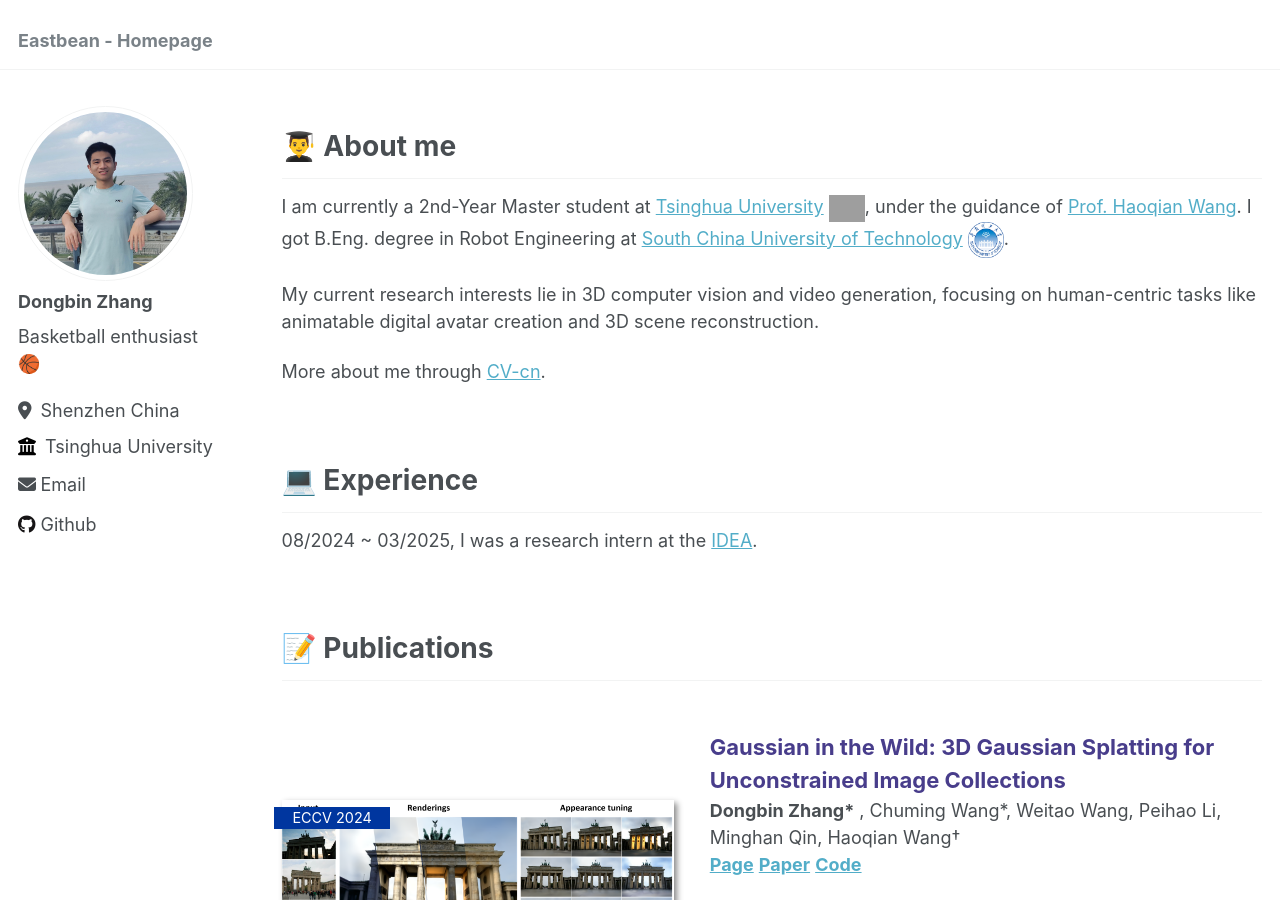
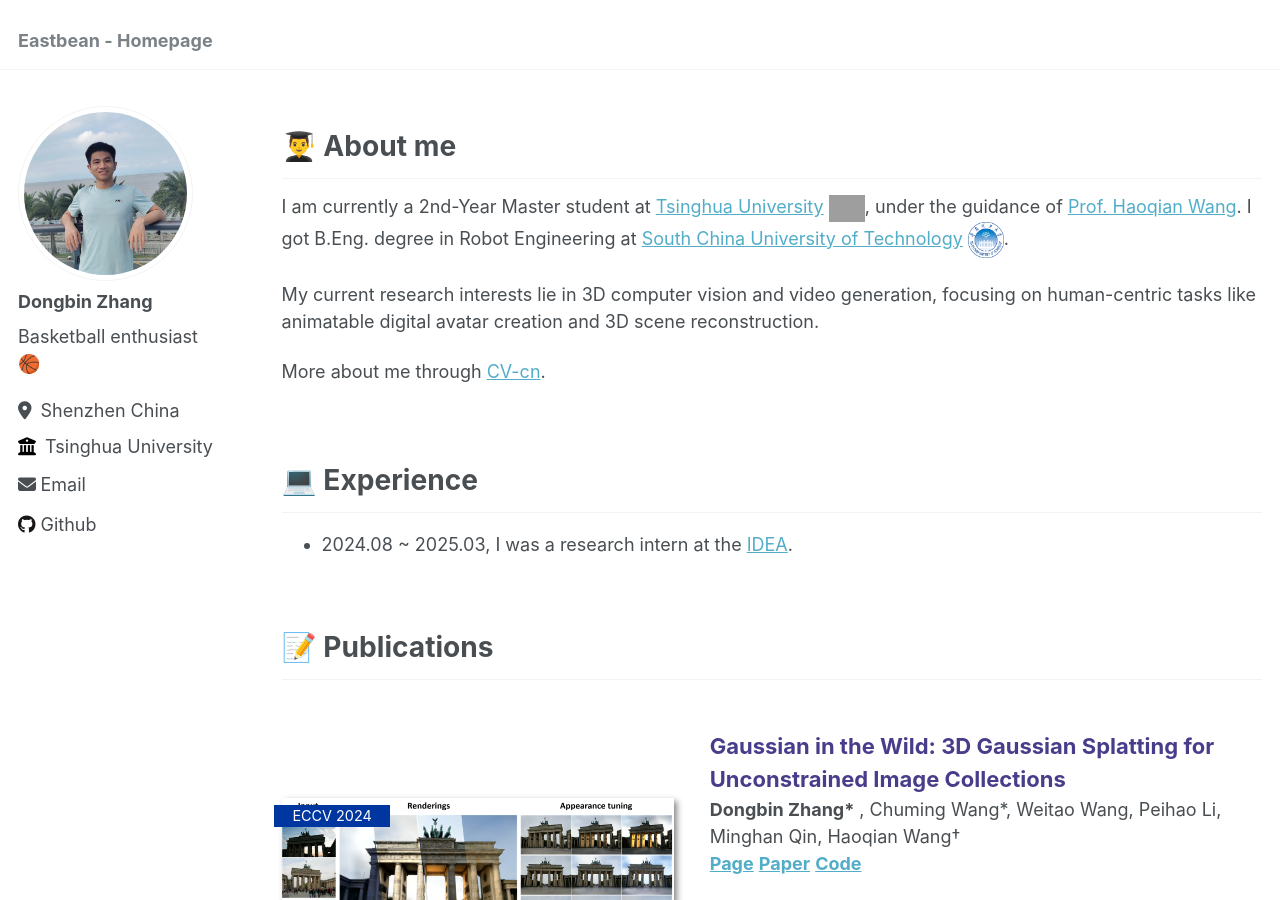
Before and after one commit to EastbeanZhang/EastbeanZhang.github.io, a Jekyll site: the page built from _pages/about.md, in a window 1280 px wide and 900 px high. Built offline with Jekyll 4.4.1, drawn with Linux system fonts in a browser that asks for light colours; grey boxes are pictures that could not be loaded.

```diff
--- a/_pages/about.md
+++ b/_pages/about.md
@@ -29,7 +29,7 @@ More about me through [CV-cn](_pages/files/Eastbean_CV.pdf).
 
 # 💻 Experience
 
-08/2024 ~ 03/2025, I was a research intern at the [IDEA](https://www.idea.edu.cn/).
+- 2024.08 ~ 2025.03, I was a research intern at the [IDEA](https://www.idea.edu.cn/).
 
 <br>
 
```
